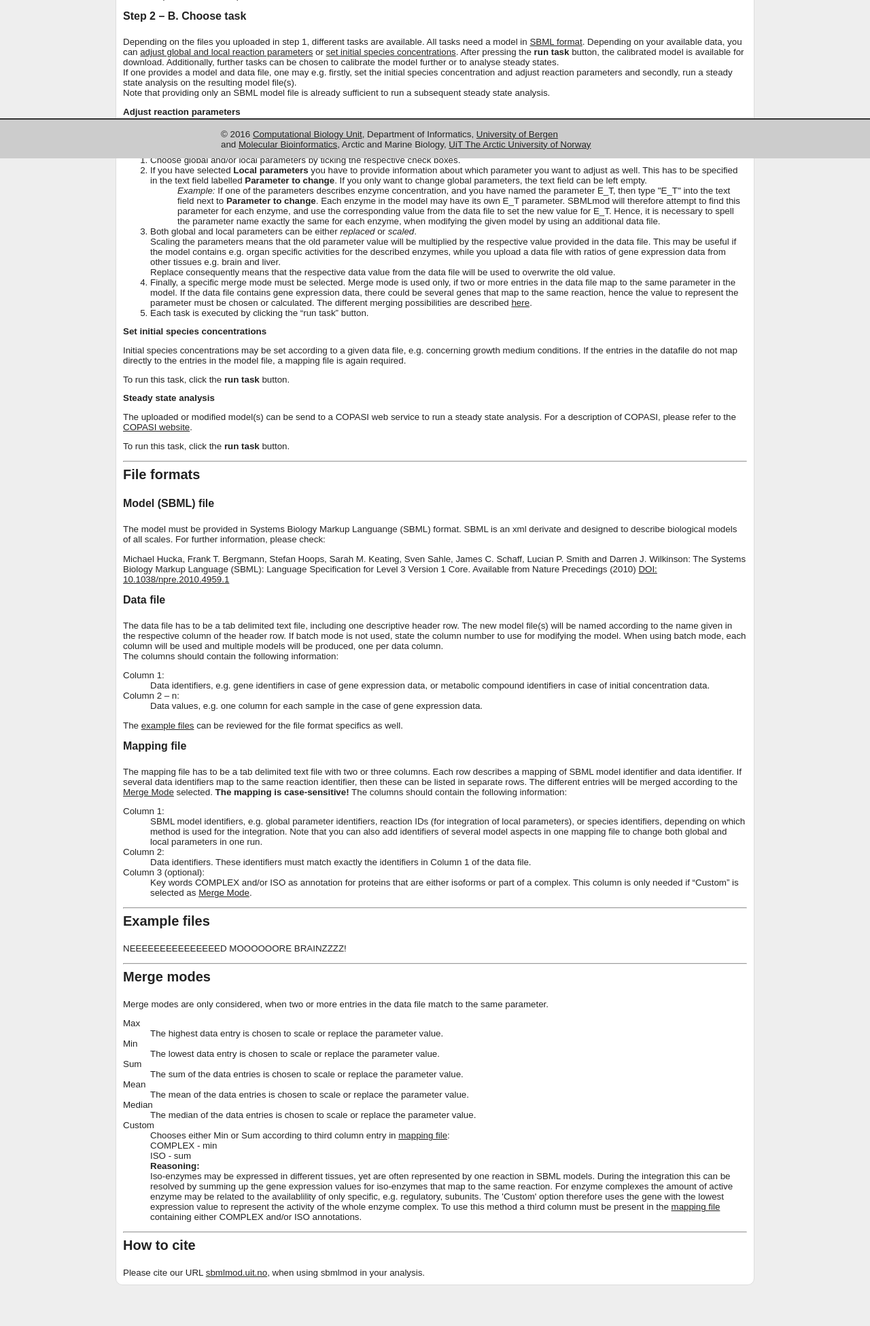
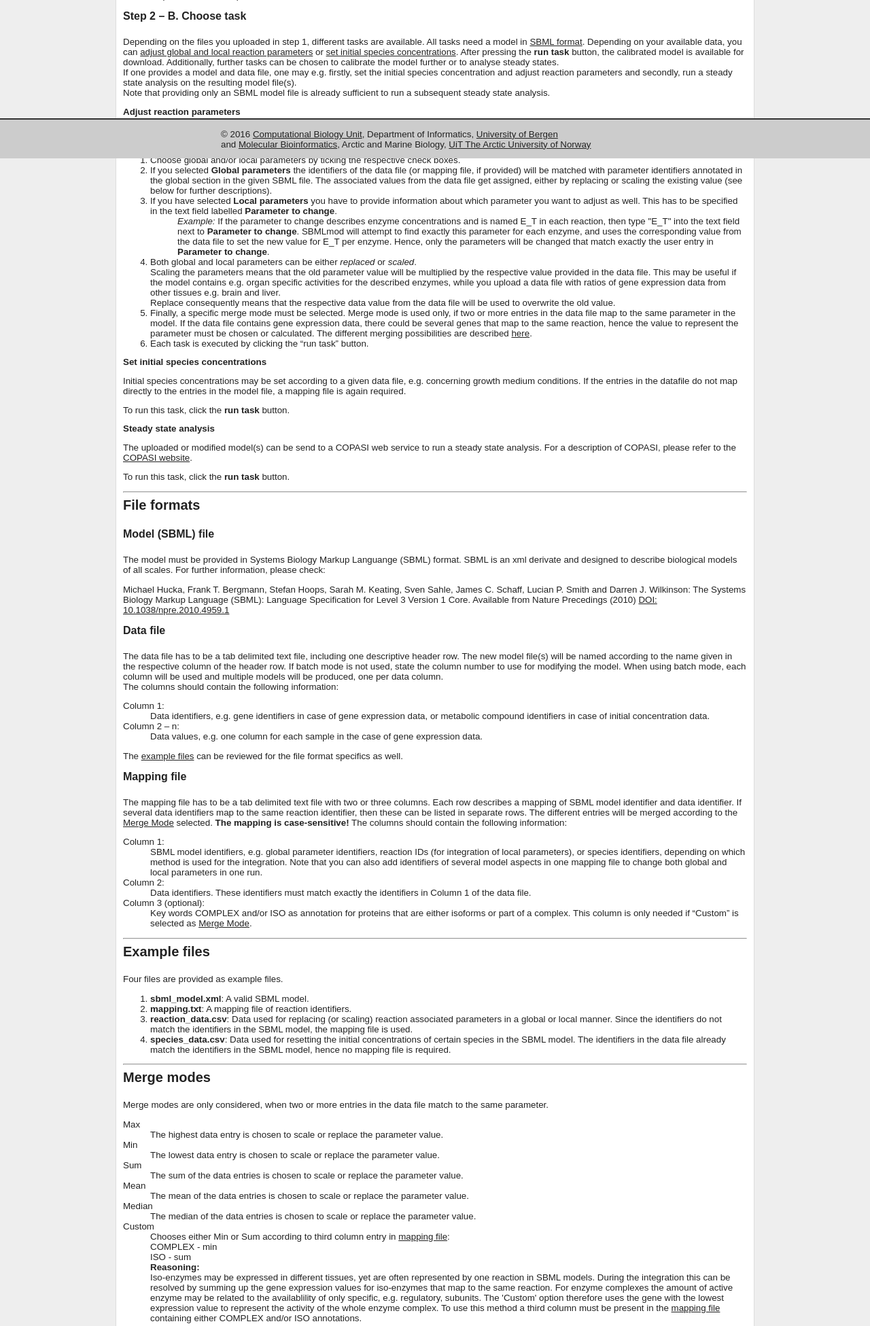
Before and after one commit to MolecularBioinformatics/sbml-mod-web, a Django app: template sbmlmod/templates/sbmlmod/help.html in a window 1280 px wide. Shown: the part 567-2518 px from the top of the page at 68% size. Run offline with Django 3.2, Linux system fonts and the light colour scheme; the template is opened without the code that fills it, so the values that code supplies are empty.

Commit message:
Revision of help file. Included short description of example files.

```diff
--- a/sbmlmod/templates/sbmlmod/help.html
+++ b/sbmlmod/templates/sbmlmod/help.html
@@ -49,9 +49,12 @@
 
 	<ol>
 		<li>Choose global and/or local parameters by ticking the respective check boxes.</li>
-		<li>If you have selected <b>Local parameters</b> you have to provide information about which parameter you want to adjust as well. This has to be specified in the text field labelled <b>Parameter to change</b>. If you only want to change global parameters, the text field can be left empty.
+		<li>If you selected <b>Global parameters</b> the identifiers of the data file (or mapping file, if provided) will be matched with parameter identifiers annotated in the global <listOfParameters> section in the given SBML file. The associated values from the data file get assigned, either by replacing or scaling the existing value (see below for further descriptions).
+		<li>If you have selected <b>Local parameters</b> you have to provide information about which parameter you want to adjust as well. This has to be specified in the text field labelled <b>Parameter to change</b>.
 			<ul style="list-style-type: none;">
-				<li><i>Example:</i> If one of the parameters describes enzyme concentration, and you have named the parameter E_T, then type "E_T" into the text field next to <b>Parameter to change</b>. Each enzyme in the model may have its own E_T parameter. SBMLmod will therefore attempt to find this parameter for each enzyme, and use the corresponding value from the data file to set the new value for E_T. Hence, it is necessary to spell the parameter name exactly the same for each enzyme, when modifying the given model by using an additional data file.</li>
+				<li><i>Example:</i> If the parameter to change describes enzyme concentrations and is named E_T in each reaction, then type "E_T" into the text field next to <b>Parameter to change</b>.
+				SBMLmod will attempt to find exactly this parameter for each enzyme, and uses the corresponding value from the data file to set the new value for E_T per enzyme.
+				Hence, only the parameters will be changed that match exactly the user entry in <b>Parameter to change</b>. </li>
 			</ul>
 			</li>
 
@@ -118,8 +121,13 @@
 
 	<h1 id="examplefiles">Example files</h1>
 
-	<p>NEEEEEEEEEEEEEEED MOOOOOORE BRAINZZZZ!</p>
-
+	<p>Four files are provided as example files.</p>
+	<ol>
+		<li> <b>sbml_model.xml</b>: A valid SBML model.
+		<li> <b>mapping.txt</b>: A mapping file of reaction identifiers.
+		<li> <b>reaction_data.csv</b>: Data used for replacing (or scaling) reaction associated parameters in a global or local manner. Since the identifiers do not match the identifiers in the SBML model, the mapping file is used.
+		<li> <b>species_data.csv</b>: Data used for resetting the initial concentrations of certain species in the SBML model. The identifiers in the data file already match the identifiers in the SBML model, hence no mapping file is required.
+	</ol>
 	<hr />
 
 	<h1 id="mergemode">Merge modes</h1>
```
